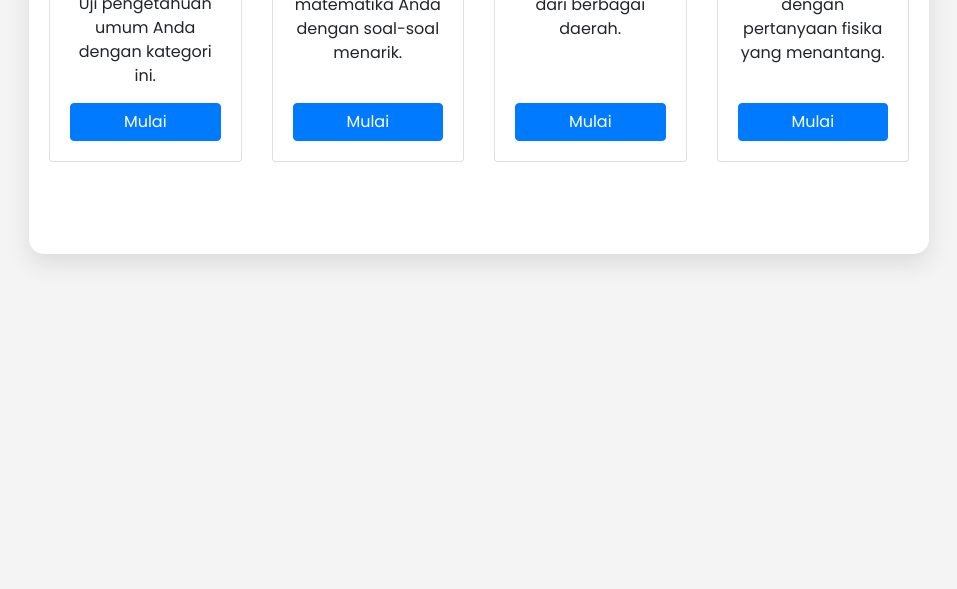
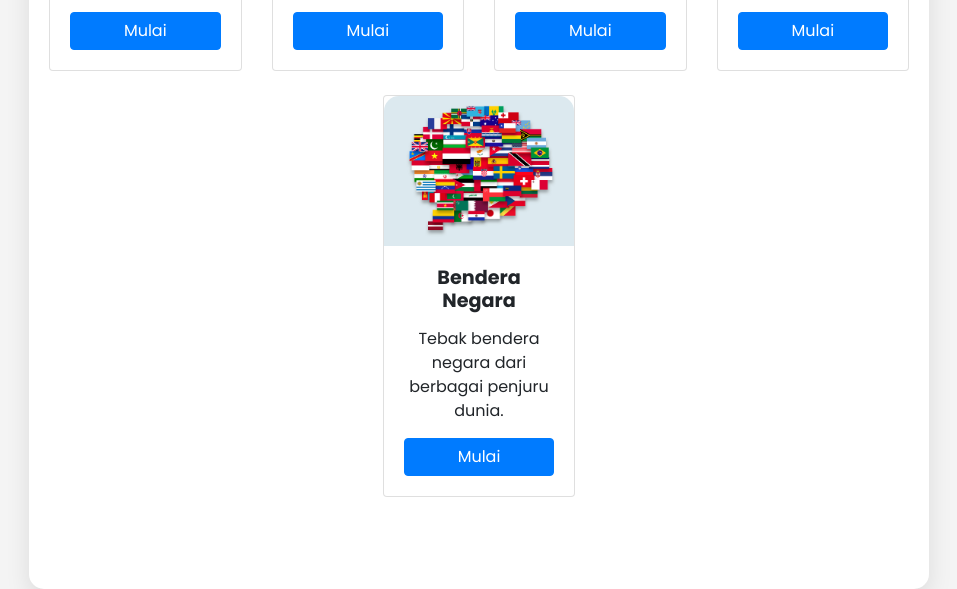
Before and after one commit to rijalprasetyo/ayotebak, a plain HTML site: page index.html in a window 1280 px wide. Shown: the part 455-1044 px from the top of the page, without its empty margins (161-1118 px from the left). Before the commit the page ends 800 px from the top, so only its background shows below. Drawn offline with nearby package versions, Linux system fonts and the light colour scheme.

Commit message:
Update index.html

```diff
--- a/index.html
+++ b/index.html
@@ -7,6 +7,7 @@
     <link rel="stylesheet" href="https://stackpath.bootstrapcdn.com/bootstrap/4.5.2/css/bootstrap.min.css">
     <link href="https://fonts.googleapis.com/css2?family=Poppins:wght@300;400;500;600;700&display=swap" rel="stylesheet">
     <link rel="stylesheet" href="styles.css">
+    <link rel="icon" href="images/ICON.png" type="image/x-icon">
     <style>
         .text-success { color: #28a745; }
         .text-danger { color: #dc3545; }
@@ -58,6 +59,16 @@
                         </div>
                     </div>
                 </div>
+                <div class="col-lg-3 col-md-4 col-sm-6 mb-4">
+                    <div class="card h-100">
+                        <img src="images/negara.jpg" class="card-img-top" alt="Bendera Negara">
+                        <div class="card-body d-flex flex-column">
+                            <h3 class="card-title">Bendera Negara</h3>
+                            <p class="card-text flex-grow-1">Tebak bendera negara dari berbagai penjuru dunia.</p>
+                            <button class="btn btn-primary mt-auto" onclick="startGame('worldFlags')">Mulai</button>
+                        </div>
+                    </div>
+                </div>
             </div>
         </div>
 
@@ -82,6 +93,8 @@
         </div>
     </div>
 
+
+
     <script src="scripts.js"></script>
     <script src="https://code.jquery.com/jquery-3.5.1.slim.min.js"></script>
     <script src="https://cdn.jsdelivr.net/npm/@popperjs/core@2.9.2/dist/umd/popper.min.js"></script>
```
